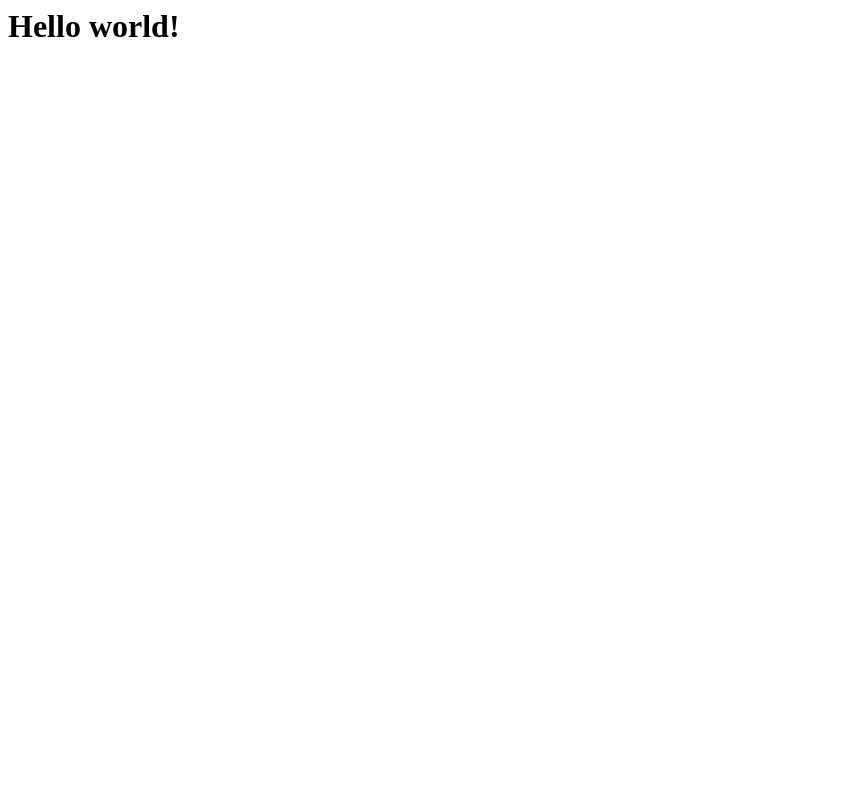
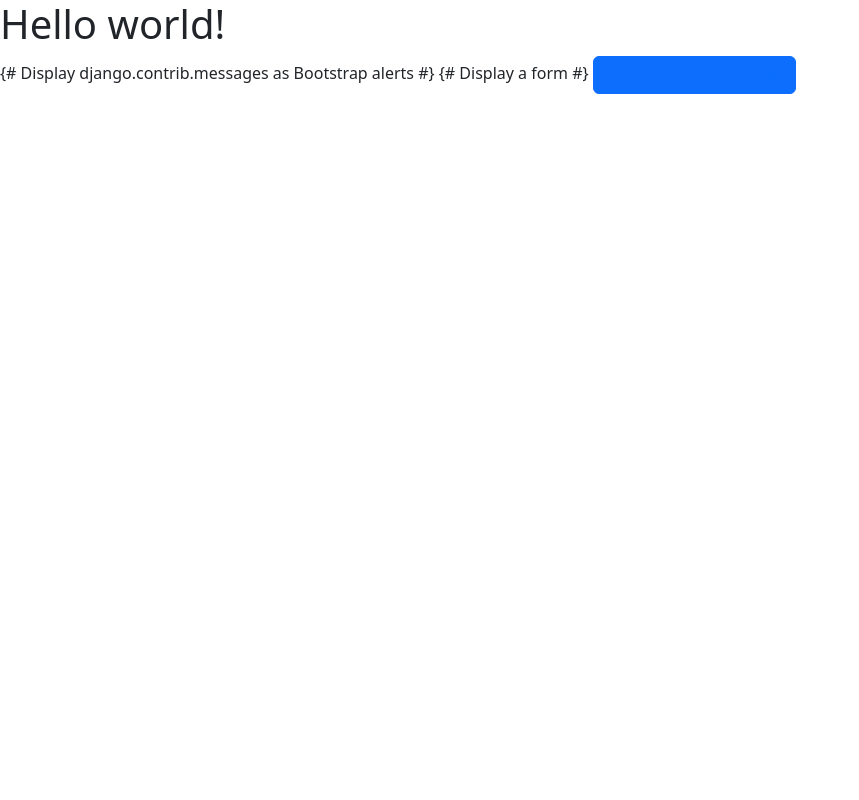
Before and after one commit to EricBorges2019/Django-5, a Django app: page / in a window 1280 px wide. Before the commit the part shown is almost empty. Shown: the whole page, without its empty margins (0-859 px from the left). Run offline with Django 5.2, Linux system fonts and the light colour scheme; some libraries are stand-ins or nearby versions.

Commit message:
Homepage now has redirect buttons

```diff
--- a/homepage/templates/index.html
+++ b/homepage/templates/index.html
@@ -1 +1,19 @@
 <h1>Hello world!</h1>
+
+{# Load the tag library #} {% load bootstrap5 %} {# Load CSS and JavaScript #}
+{% bootstrap_css %} {% bootstrap_javascript %} {# Display
+django.contrib.messages as Bootstrap alerts #} {% bootstrap_messages %} {#
+Display a form #}
+<row></row>
+<div class="btn-group" role="group" aria-label="Basic example">
+    <button type="button" class="btn btn-primary">
+        <a href="/polls">Polls</a>
+    </button>
+    <button type="button" class="btn btn-primary">
+        <a href="/admin">ADMIN</a>
+    </button>
+    <button type="button" class="btn btn-primary">
+        <a href="/solar">Solar</a>
+    </button>
+</div>
+{# Read the documentation for more information #}
```
